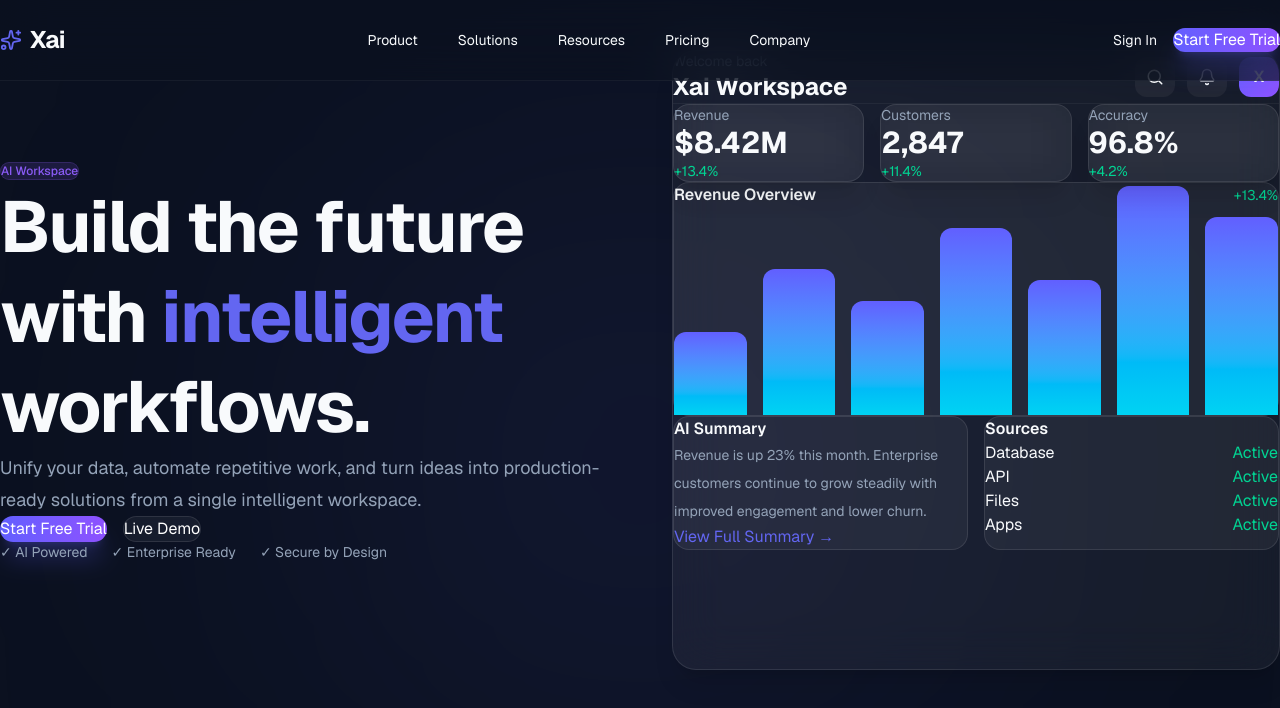
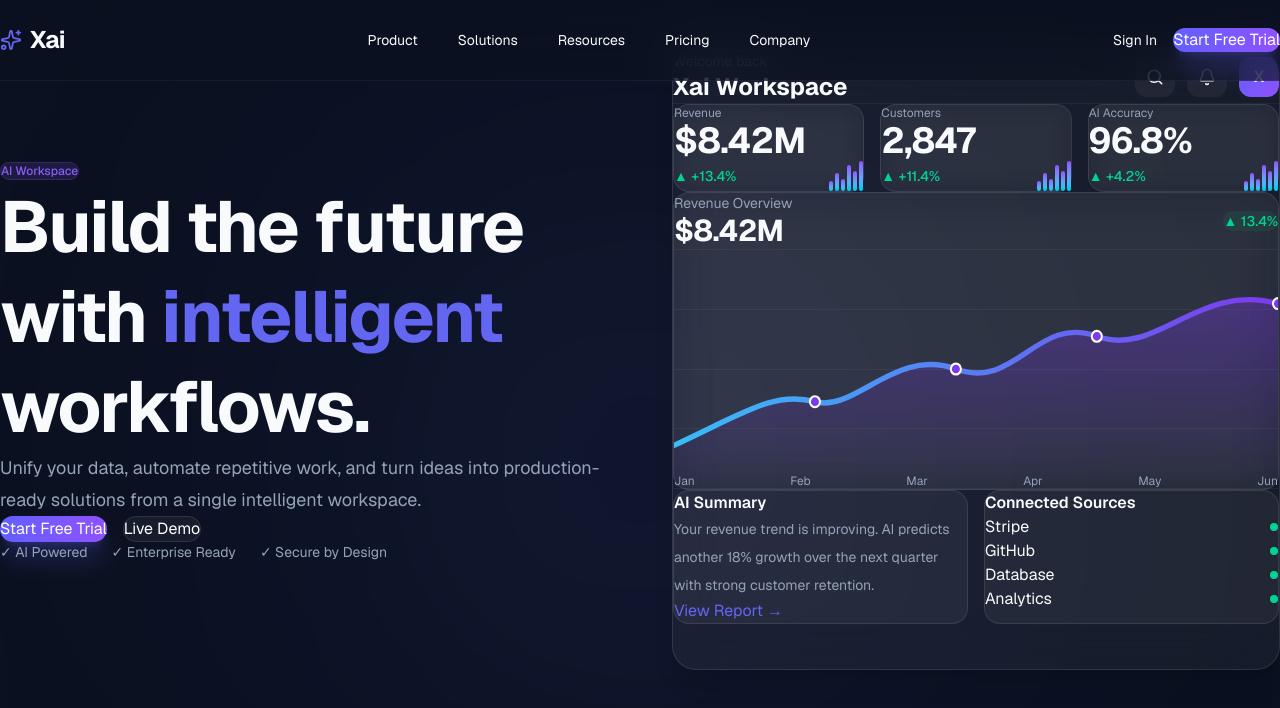
Before and after one commit to RahatIslam08/xai-intelligence-workspace, a Next.js app: page / in a window 1280 px wide. Shown: the top 708 px of the page. Built offline with nearby package versions, Linux system fonts and the light colour scheme.

Commit message:
Build hero section and dashboard UI foundation

```diff
--- a/src/components/dashboard/DashboardChart.tsx
+++ b/src/components/dashboard/DashboardChart.tsx
@@ -1,33 +1,161 @@
+"use client";
+
+import { motion } from "framer-motion";
+
 export default function DashboardChart() {
-  const bars = [40, 70, 55, 90, 65, 110, 95];
+  const months = ["Jan", "Feb", "Mar", "Apr", "May", "Jun"];
 
   return (
-    <div className="mt-6 rounded-2xl border border-white/10 bg-white/5 p-6">
+    <motion.div
+      initial={{ opacity: 0, y: 30 }}
+      animate={{ opacity: 1, y: 0 }}
+      transition={{
+        duration: 0.7,
+        delay: 0.3,
+      }}
+      className="mt-6 rounded-2xl border border-white/10 bg-white/5 p-5 backdrop-blur-xl"
+    >
+      {/* Header */}
+      <div className="mb-6 flex items-center justify-between">
+        <div>
+          <p className="text-sm text-[var(--text-secondary)]">
+            Revenue Overview
+          </p>
 
-      <div className="mb-4 flex items-center justify-between">
-        <h4 className="font-semibold">
-          Revenue Overview
-        </h4>
+          <h3 className="mt-1 text-3xl font-bold tracking-tight">
+            $8.42M
+          </h3>
+        </div>
 
-        <span className="text-sm text-emerald-400">
-          +13.4%
-        </span>
+        <motion.div
+          initial={{ opacity: 0, scale: 0.8 }}
+          animate={{ opacity: 1, scale: 1 }}
+          transition={{
+            delay: 0.5,
+            duration: 0.4,
+          }}
+          className="rounded-full bg-emerald-500/10 px-3 py-1 text-sm font-medium text-emerald-400"
+        >
+          ▲ 13.4%
+        </motion.div>
       </div>
 
-      <div className="flex h-52 items-end justify-between gap-4">
+      {/* Chart */}
+      <div className="relative h-60">
+        {/* Grid */}
+        <div className="absolute inset-0 flex flex-col justify-between">
+          <div className="border-t border-white/5" />
+          <div className="border-t border-white/5" />
+          <div className="border-t border-white/5" />
+          <div className="border-t border-white/5" />
+          <div className="border-t border-white/5" />
+        </div>
 
-        {bars.map((height, index) => (
-          <div
-            key={index}
-            className="flex-1 rounded-t-xl bg-gradient-to-t from-cyan-400 to-indigo-500 transition-all duration-500 hover:opacity-80"
-            style={{
-              height: `${height}%`,
+        <svg
+          className="absolute inset-0 h-full w-full"
+          viewBox="0 0 600 220"
+          preserveAspectRatio="none"
+        >
+          <defs>
+            <linearGradient
+              id="lineGradient"
+              x1="0%"
+              y1="0%"
+              x2="100%"
+              y2="0%"
+            >
+              <stop
+                offset="0%"
+                stopColor="#38bdf8"
+              />
+              <stop
+                offset="100%"
+                stopColor="#7c3aed"
+              />
+            </linearGradient>
+
+            <linearGradient
+              id="areaGradient"
+              x1="0%"
+              y1="0%"
+              x2="0%"
+              y2="100%"
+            >
+              <stop
+                offset="0%"
+                stopColor="#7c3aed"
+                stopOpacity="0.35"
+              />
+              <stop
+                offset="100%"
+                stopColor="#7c3aed"
+                stopOpacity="0"
+              />
+            </linearGradient>
+          </defs>
+
+          {/* Area */}
+          <path
+            d="M0 180
+               C70 150,100 130,140 140
+               S220 90,280 110
+               S360 60,420 80
+               S520 30,600 50
+               L600 220
+               L0 220 Z"
+            fill="url(#areaGradient)"
+          />
+
+          {/* Animated Line */}
+          <motion.path
+            d="M0 180
+               C70 150,100 130,140 140
+               S220 90,280 110
+               S360 60,420 80
+               S520 30,600 50"
+            fill="none"
+            stroke="url(#lineGradient)"
+            strokeWidth="5"
+            strokeLinecap="round"
+            initial={{ pathLength: 0 }}
+            animate={{ pathLength: 1 }}
+            transition={{
+              duration: 2,
+              ease: "easeInOut",
             }}
           />
-        ))}
 
+          {/* Data Points */}
+          {[
+            { cx: 140, cy: 140 },
+            { cx: 280, cy: 110 },
+            { cx: 420, cy: 80 },
+            { cx: 600, cy: 50 },
+          ].map((point, index) => (
+            <motion.circle
+              key={index}
+              cx={point.cx}
+              cy={point.cy}
+              r="5"
+              fill="#7c3aed"
+              stroke="#fff"
+              strokeWidth="2"
+              initial={{ scale: 0 }}
+              animate={{ scale: 1 }}
+              transition={{
+                delay: 1 + index * 0.15,
+              }}
+            />
+          ))}
+        </svg>
+
+        {/* Month Labels */}
+        <div className="absolute bottom-0 left-0 right-0 flex justify-between text-xs text-[var(--text-secondary)]">
+          {months.map((month) => (
+            <span key={month}>{month}</span>
+          ))}
+        </div>
       </div>
-
-    </div>
+    </motion.div>
   );
 }
--- a/src/components/dashboard/DashboardInsights.tsx
+++ b/src/components/dashboard/DashboardInsights.tsx
@@ -6,15 +6,15 @@ export default function DashboardInsights() {
         AI Summary
       </h4>
 
-      <p className="mt-4 text-sm text-[var(--text-secondary)] leading-7">
-        Revenue is up 23% this month.
+      <p className="mt-4 text-sm leading-7 text-[var(--text-secondary)]">
+        Your revenue trend is improving.
 
-        Enterprise customers continue to grow steadily with
-        improved engagement and lower churn.
+        AI predicts another 18% growth over the next
+        quarter with strong customer retention.
       </p>
 
       <button className="mt-6 text-sm font-medium text-[var(--brand)] hover:underline">
-        View Full Summary →
+        View Report →
       </button>
 
     </div>
--- a/src/components/dashboard/DashboardSources.tsx
+++ b/src/components/dashboard/DashboardSources.tsx
@@ -1,8 +1,8 @@
 const sources = [
+  "Stripe",
+  "GitHub",
   "Database",
-  "API",
-  "Files",
-  "Apps",
+  "Analytics",
 ];
 
 export default function DashboardSources() {
@@ -10,10 +10,10 @@ export default function DashboardSources() {
     <div className="rounded-2xl border border-white/10 bg-white/5 p-5">
 
       <h4 className="font-semibold">
-        Sources
+        Connected Sources
       </h4>
 
-      <div className="mt-5 space-y-3">
+      <div className="mt-5 space-y-4">
 
         {sources.map((source) => (
           <div
@@ -22,9 +22,7 @@ export default function DashboardSources() {
           >
             <span>{source}</span>
 
-            <span className="text-emerald-400">
-              Active
-            </span>
+            <div className="h-2 w-2 rounded-full bg-emerald-400" />
           </div>
         ))}
 
--- a/src/components/dashboard/DashboardStats.tsx
+++ b/src/components/dashboard/DashboardStats.tsx
@@ -1,4 +1,5 @@
 import Card from "@/components/ui/Card";
+import { motion } from "framer-motion";
 
 const stats = [
   {
@@ -12,7 +13,7 @@ const stats = [
     growth: "+11.4%",
   },
   {
-    title: "Accuracy",
+    title: "AI Accuracy",
     value: "96.8%",
     growth: "+4.2%",
   },
@@ -20,21 +21,37 @@ const stats = [
 
 export default function DashboardStats() {
   return (
-    <div className="mt-6 grid grid-cols-3 gap-4">
+    <div className="mt-5 grid grid-cols-3 gap-4">
       {stats.map((item) => (
-        <Card key={item.title} className="rounded-2xl p-5">
-          <p className="text-sm text-[var(--text-secondary)]">
+        <div
+          key={item.title}
+          className="rounded-2xl border border-white/10 bg-white/[0.04] p-4 backdrop-blur-md transition-all duration-300 hover:border-[var(--brand)]/40 hover:bg-white/[0.06]"
+        >
+          <p className="text-xs text-[var(--text-secondary)]">
             {item.title}
           </p>
 
-          <h3 className="mt-2 text-3xl font-bold">
+          <h3 className="mt-2 text-4xl font-bold tracking-tight">
             {item.value}
           </h3>
 
-          <p className="mt-2 text-sm text-emerald-400">
-            {item.growth}
-          </p>
-        </Card>
+          <div className="mt-3 flex items-center justify-between">
+            <span className="text-sm font-medium text-emerald-400">
+              ▲ {item.growth}
+            </span>
+
+            {/* Fake Mini Chart */}
+            <div className="flex items-end gap-[2px]">
+              {[10, 18, 12, 26, 20, 30].map((h, index) => (
+                <div
+                  key={index}
+                  className="w-1 rounded-full bg-gradient-to-t from-cyan-400 to-violet-500"
+                  style={{ height: `${h}px` }}
+                />
+              ))}
+            </div>
+          </div>
+        </div>
       ))}
     </div>
   );
```
